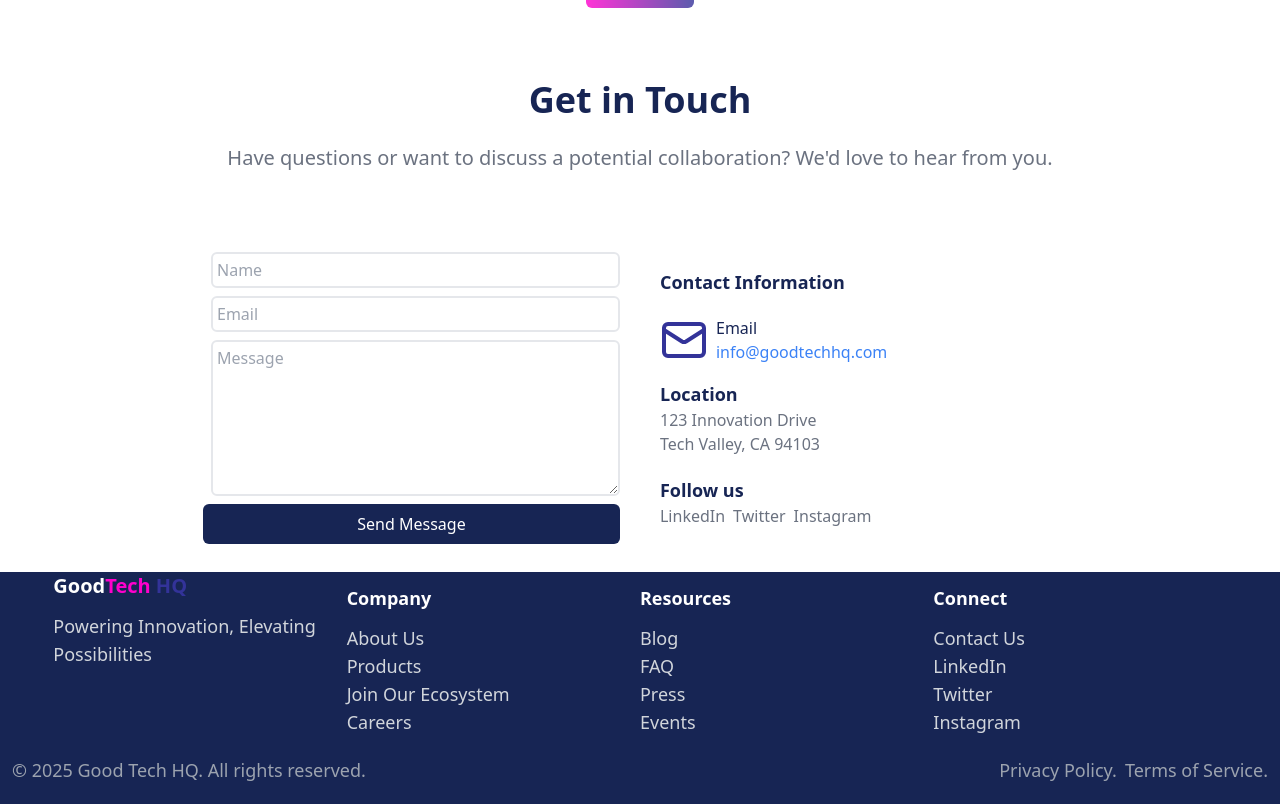
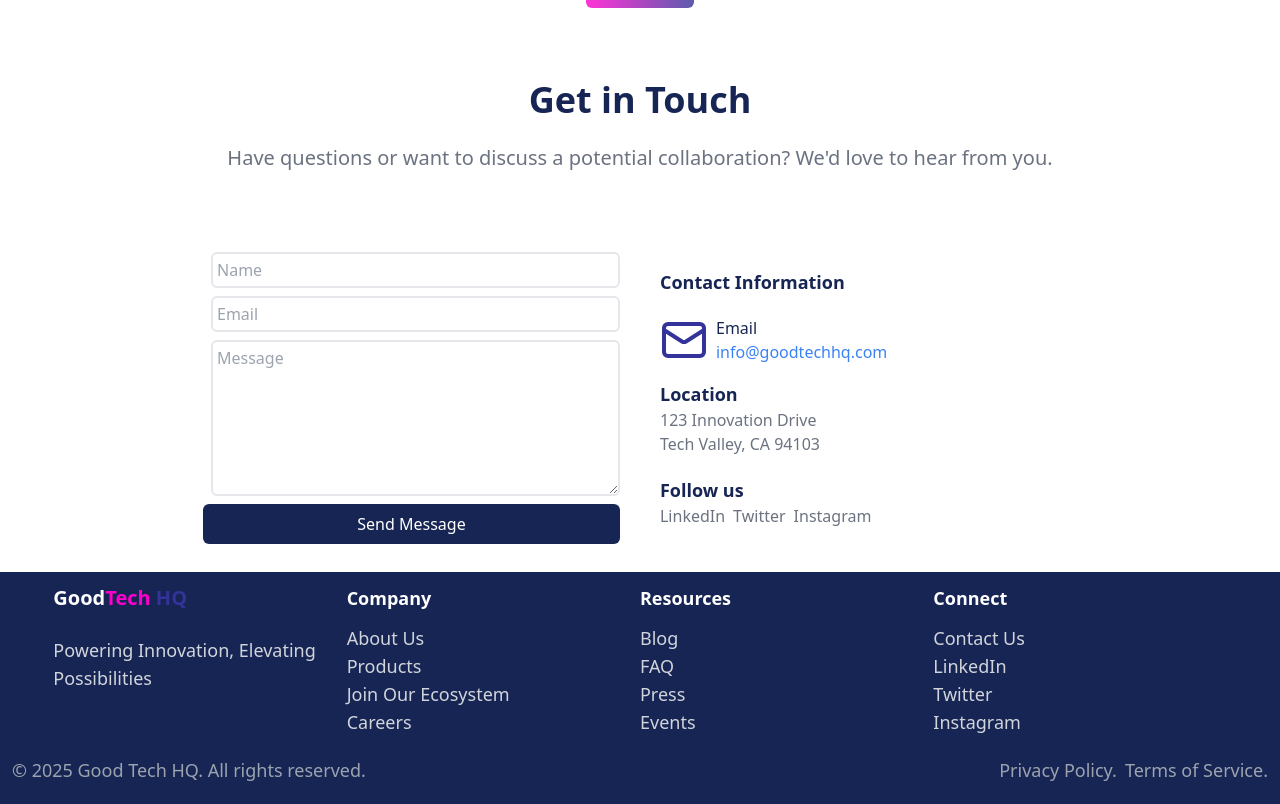
Before and after one commit to afekhaijoseph/good-tech, a React (Vite) app: page / in a window 1280 px wide. Shown: the part 3967-4771 px from the top of the page. Built offline with nearby package versions, Linux system fonts and the light colour scheme.

Commit message:
padding on footer logo

```diff
--- a/src/components/Footer.jsx
+++ b/src/components/Footer.jsx
@@ -3,7 +3,7 @@ const Footer = () => {
     <div className="bg-blue-950 text-gray-300 text-lg">
         <div className="w-11/12 mx-auto grid grid-cols-1 md:grid-cols-4">
         <div>
-        <h2 className="text-xl font-semibold text-white">Good<span className="text-[#ff00cc]">Tech</span> <span className="text-[#333399]">HQ</span> </h2>
+        <h2 className="text-xl font-semibold text-white py-3">Good<span className="text-[#ff00cc]">Tech</span> <span className="text-[#333399]">HQ</span> </h2>
            <p className="my-3">Powering Innovation, Elevating Possibilities</p>
         </div>
         <div>
```
